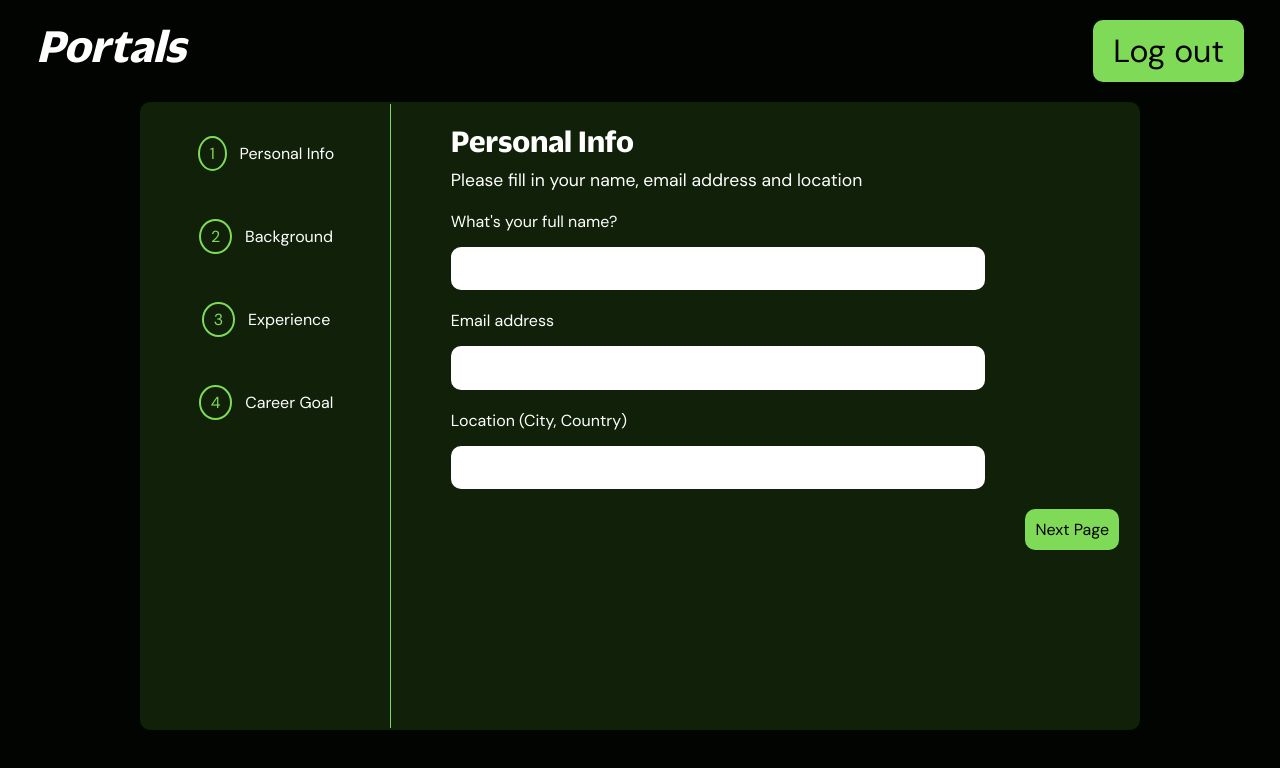
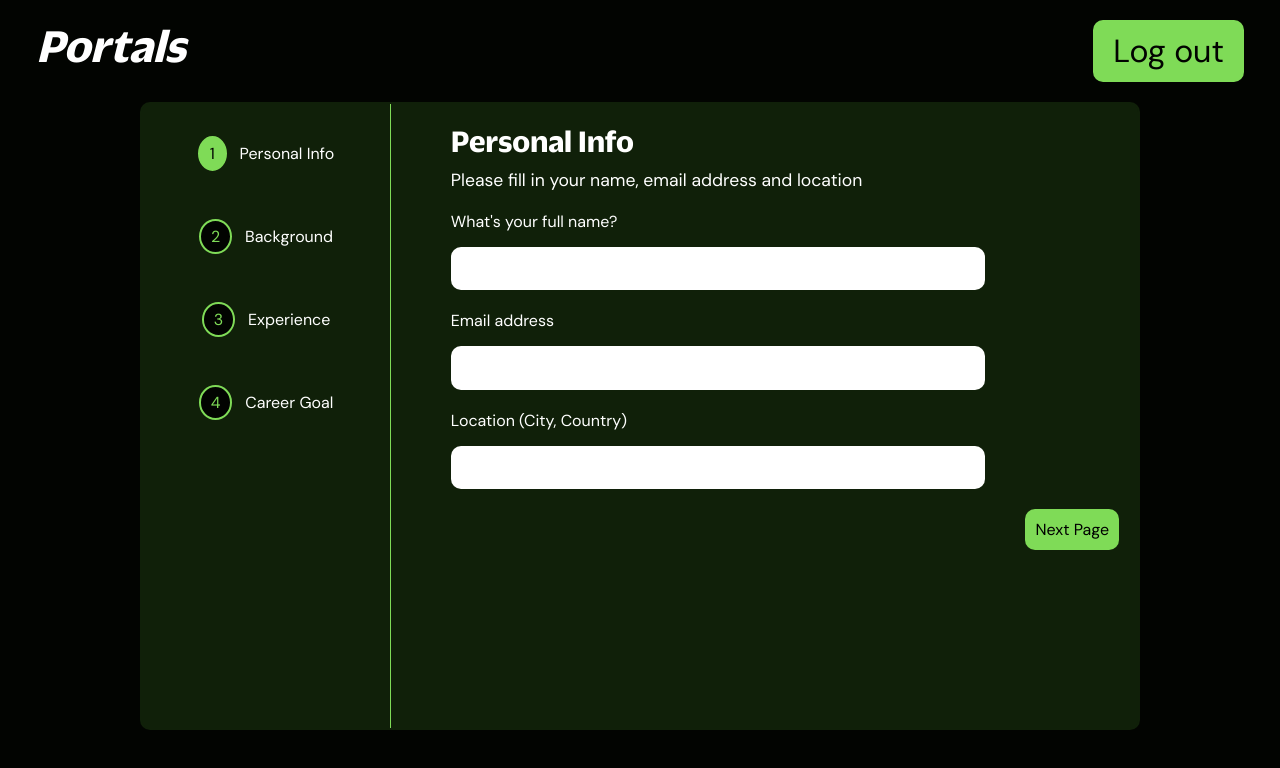
Before and after one commit to hemjay07/Portals, a React (Vite) app in the folder frontend/: page /dashboard/page1 in a window 1280 px wide. Shown: the top 768 px of the page. Built offline with nearby package versions, Linux system fonts and the light colour scheme.

Commit message:
update: colored the circle at the sidebar to indicate the current form the user is currently filling

```diff
--- a/frontend/src/components/dashboardComponents/Sidebar.jsx
+++ b/frontend/src/components/dashboardComponents/Sidebar.jsx
@@ -1,28 +1,28 @@
-import React, { useContext, useEffect } from "react";
-import { Wrapper } from "./sidebar.styled";
-import { Link } from "react-router-dom";
+import React from "react";
 import styled from "styled-components";
+import { Link, useLocation } from "react-router-dom";
+
 export default function Sidebar() {
-  return (
-    <Wrapper>
-      <StyledLink to="/dashboard/page1">
-        <span>1</span>
-        <p>Personal Info</p>
+  const location = useLocation();
+  const page = location.pathname.slice(-1);
+  const sections = ["Personal Info", "Background", "Experience", "Career Goal"];
+  const sectionElements = sections.map((section, index) => {
+    index = index + 1;
+    return (
+      <StyledLink key={index} to={`/dashboard/page${index}`}>
+        {/* I wrote this code so that the active section(the form the user is currently in) can be higlighted differently */}
+        <span
+          style={{
+            color: index == page ? `var(--bgColor)` : `var(--accentColor)`,
+            backgroundColor:
+              index == page ? `var(--accentColor)` : `var(--bgColor)`,
+          }}
+        >{`${index}`}</span>
+        <p>{section}</p>
       </StyledLink>
-      <StyledLink to="/dashboard/page2">
-        <span>2</span>
-        <p>Background</p>
-      </StyledLink>
-      <StyledLink to="/dashboard/page3">
-        <span>3</span>
-        <p>Experience</p>
-      </StyledLink>
-      <StyledLink to="/dashboard/page4">
-        <span>4</span>
-        <p>Career Goal</p>
-      </StyledLink>
-    </Wrapper>
-  );
+    );
+  });
+  return <Wrapper>{sectionElements}</Wrapper>;
 }
 
 const StyledLink = styled(Link)`
@@ -49,3 +49,20 @@ const StyledLink = styled(Link)`
     }
   }
 `;
+const Wrapper = styled.div`
+  padding-top: 2rem;
+  border-right: solid 1px var(--accentColor);
+  width: 25%;
+  max-height: 100%;
+  // background-color: red;
+  display: flex;
+  flex-direction: column;
+  gap: 3rem;
+
+  @media screen and (max-width: 500px) {
+    display: none;
+  }
+  p {
+    color: var(--textColor);
+  }
+`;
--- a/frontend/src/components/dashboardComponents/navigators.jsx
+++ b/frontend/src/components/dashboardComponents/navigators.jsx
@@ -26,7 +26,7 @@ export default function Navigators({ disabled }) {
         <div> </div>
       )}
       <NextPageButton type="submit">{`${
-        page == 4 ? "Submit" : "Next Page"
+        page == 4 ? "Get your roadmap" : "Next Page"
       }`}</NextPageButton>
     </NavigatorButtons>
   );
--- a/frontend/src/components/dashboardComponents/nextPage.jsx
+++ /dev/null
@@ -1,18 +0,0 @@
-import React, { useContext } from "react";
-import { Link, useLocation } from "react-router-dom";
-import { NextPageButton } from "./formComponents.styled";
-export default function NextPage() {
-  const location = useLocation();
-  const page = location.pathname.slice(-1);
-  let nextpage;
-  if (page == 4) {
-    nextpage = 4;
-  } else {
-    nextpage = page / 1 + 1;
-  }
-  return (
-    <Link to={`/dashboard/page${nextpage}`}>
-      <NextPageButton>Next page</NextPageButton>
-    </Link>
-  );
-}
--- a/frontend/src/components/dashboardComponents/sidebar.styled.jsx
+++ /dev/null
@@ -1,19 +0,0 @@
-import styled from "styled-components";
-
-export const Wrapper = styled.div`
-  padding-top: 2rem;
-  border-right: solid 1px var(--accentColor);
-  width: 25%;
-  max-height: 100%;
-  // background-color: red;
-  display: flex;
-  flex-direction: column;
-  gap: 3rem;
-
-  @media screen and (max-width: 500px) {
-    display: none;
-  }
-  p {
-    color: var(--textColor);
-  }
-`;
```
